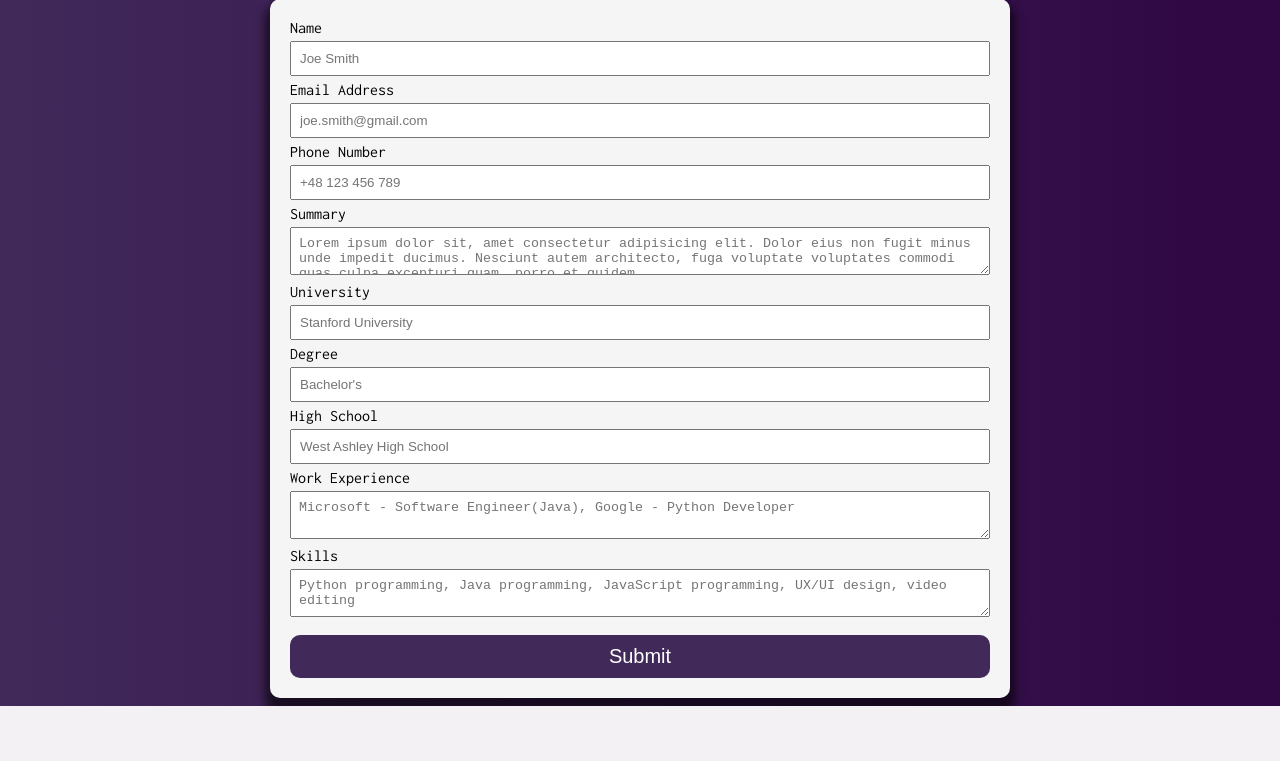
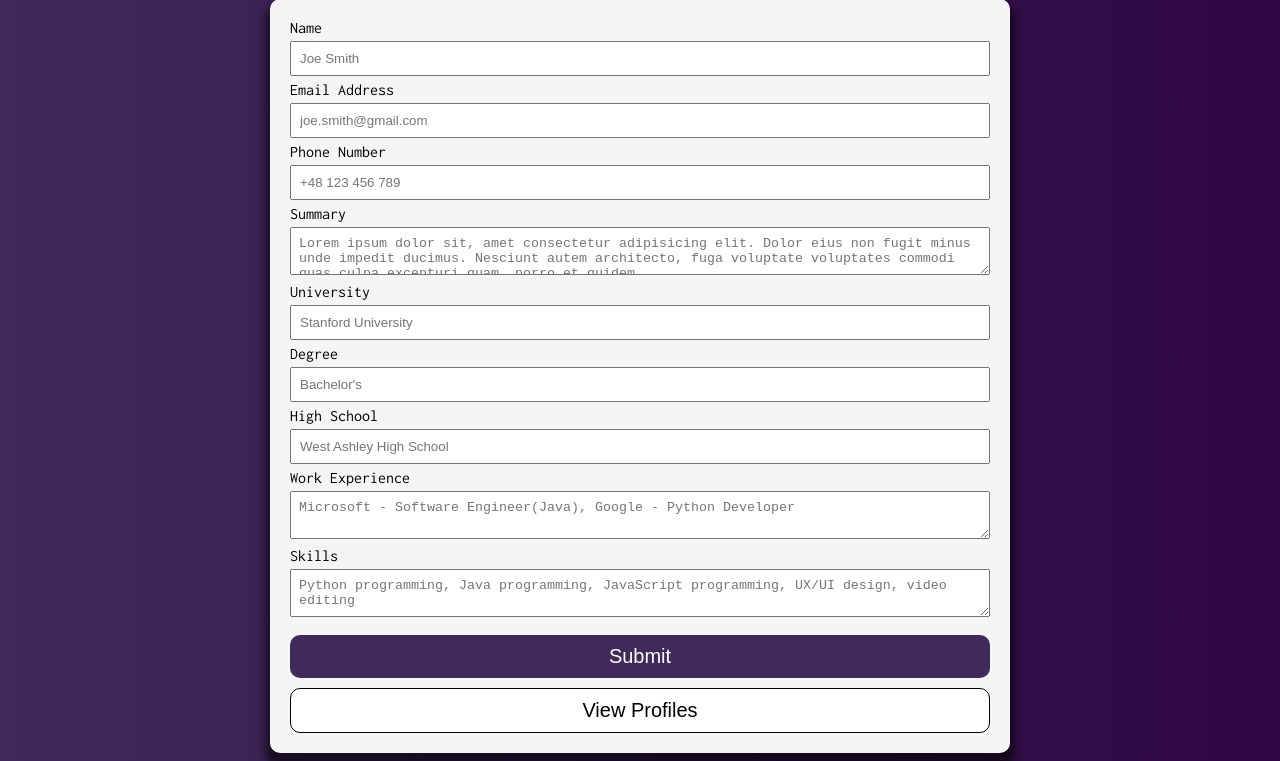
Before and after one commit to mlaskowski7/cvGenerator, a Django app: page / in a window 1280 px wide. Shown: the part 145-906 px from the top of the page. Before the commit the page ends 851 px from the top, so only its background shows below. Run offline with Django 5.2, Linux system fonts and the light colour scheme; some libraries are stand-ins or nearby versions.

Commit message:
final commit

```diff
--- a/cvGenerator/cvApp/static/css/style.css
+++ b/cvGenerator/cvApp/static/css/style.css
@@ -62,3 +62,42 @@ input, textarea{
 .submit-form-btn:active{
     transform: scale(0.96);
 }
+
+a{
+    text-decoration: none;
+    color: black;
+}
+
+.download:hover{
+    font-size: 22px;
+}
+
+.profiles-btn{
+    background-color: white;
+    border: 1px solid black !important;
+    color: black;
+    padding: 10px;
+    font-size: 20px;
+    border: none;
+    border-radius: 10px;
+    width: 100%;
+    margin-top: 10px;
+    cursor: pointer;
+}
+
+.profiles-btn:hover{
+    filter: brightness(90%);
+}
+
+.profiles-btn:focus{
+    outline: none;
+}
+
+.profiles-btn:active{
+    transform: scale(0.96);
+}
+
+
+.profile{
+    font-size: 20px;
+}
--- a/cvGenerator/cvApp/templates/accept.html
+++ b/cvGenerator/cvApp/templates/accept.html
@@ -44,4 +44,6 @@
 
     <button type="submit" class="submit-form-btn">Submit</button>
 </form>
+
+<button class="profiles-btn"><a href="profiles/">View Profiles</a></button>
 {% endblock %}
--- a/cvGenerator/cvApp/templates/base.html
+++ b/cvGenerator/cvApp/templates/base.html
@@ -5,6 +5,7 @@
     <meta charset="UTF-8">
     <meta name="viewport" content="width=device-width, initial-scale=1.0">
     <link rel="stylesheet" href="{% static 'css/style.css' %}">
+    <script src="https://kit.fontawesome.com/e03b286a27.js" crossorigin="anonymous"></script>
     <title>{% block title %}CV Generator{% endblock %}</title>
 </head>
 <body>
--- a/cvGenerator/cvApp/urls.py
+++ b/cvGenerator/cvApp/urls.py
@@ -3,4 +3,5 @@ from . import views
 urlpatterns = [
     path('',views.acceptView, name= 'acceptView'),
     path('cv/<int:id>/',views.cvView, name='cv'),
+    path('profiles/',views.listView, name='profiles'),
 ]
--- a/cvGenerator/cvApp/views.py
+++ b/cvGenerator/cvApp/views.py
@@ -36,3 +36,7 @@ def cvView(request,id):
     response['Content-Disposition'] = 'attachment'
     filename = "cv.pdf"
     return response
+
+def listView(request):
+    profiles = Profile.objects.all()
+    return render(request,'list.html',{'profiles':profiles})
```
Also changed, not shown: cvGenerator/cvApp/templates/cv.html (+19 -7 lines), cvGenerator/cvApp/templates/list.html (added, +14 -0 lines), cvGenerator/db.sqlite3.
